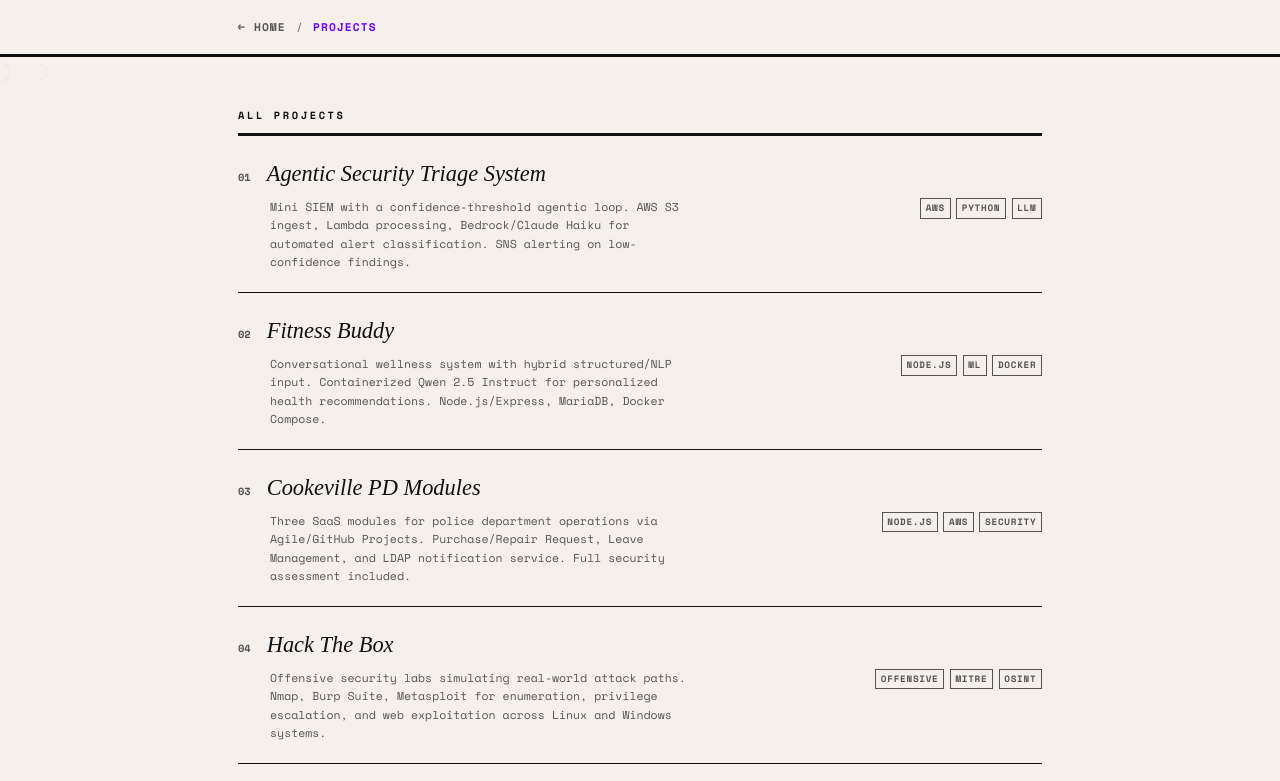
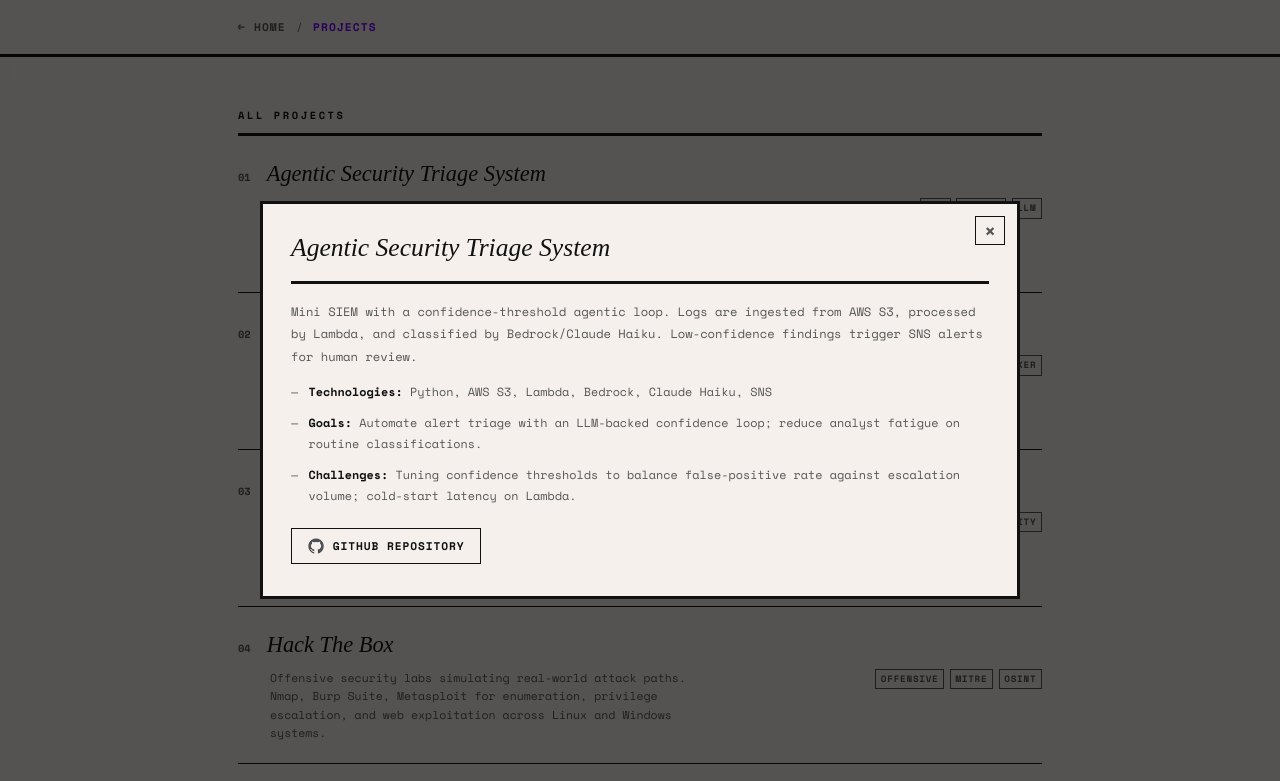
Before and after one commit to sebjinK/website, a website: page projects/projects.html in a window 1280 px wide. Both pictures are taken after a click on the link 640 px from the left and 214 px from the top of the page. Shown: the top 781 px of the page. Drawn offline with nearby package versions, Linux system fonts and the light colour scheme.

Commit message:
fixed some modal bugs

```diff
--- a/projects/projects.html
+++ b/projects/projects.html
@@ -268,7 +268,28 @@
 
     </main>
 <!-- Modal template and dialog boxes -->
-    <template id="tmpl-adversarial">
+    <template id="tmpl-siem">
+        <header>
+            <h2 id="project-modal-title">Agentic Security Triage System</h2>
+            <p>Mini SIEM with a confidence-threshold agentic loop. Logs are ingested from AWS S3, processed by Lambda, and classified by Bedrock/Claude Haiku. Low-confidence findings trigger SNS alerts for human review.</p>
+            <ul class="bullets">
+                <li><u>Technologies:</u> Python, AWS S3, Lambda, Bedrock, Claude Haiku, SNS</li>
+                <li><u>Goals:</u> Automate alert triage with an LLM-backed confidence loop; reduce analyst fatigue on routine classifications.</li>
+                <li><u>Challenges:</u> Tuning confidence thresholds to balance false-positive rate against escalation volume; cold-start latency on Lambda.</li>
+                <div class="Github_Link">
+                    <a class="GithubButton" href="https://github.com/sebjinK/mini-siem" target="_blank" rel="noopener">
+                        <div class="GithubProfileWrapper">
+                            <img class="pic base" src="../links/assets/github-mark.png" alt="Github Logo" />
+                            <img class="pic hover" src="../links/assets/github-mark-white.png" aria-hidden="true" />
+                        </div>
+                        github repository
+                    </a>
+                </div>
+            </ul>
+        </header>
+    </template>
+
+    <template id="tmpl-fitness">
         <header>
             <h2 id="project-modal-title">Fitness Buddy</h2>
             <p>Conversational wellness system with hybrid structured/NLP input. Users interact via natural language; a containerized Qwen 2.5 Instruct model generates personalized health recommendations stored in MariaDB. Built automation and test scripts for QA.</p>
--- a/style.css
+++ b/style.css
@@ -556,7 +556,7 @@ section { margin: 0; }
   z-index: 0;
 }
 
-#project-modal .modal-close { z-index: 1; }
+#project-modal .modal-close { z-index: 2; }
 #project-modal .modal-content { position: relative; z-index: 1; }
 
 /* ── sr-only ── */
```
Also changed, not shown: index.html (+2 -2 lines).
